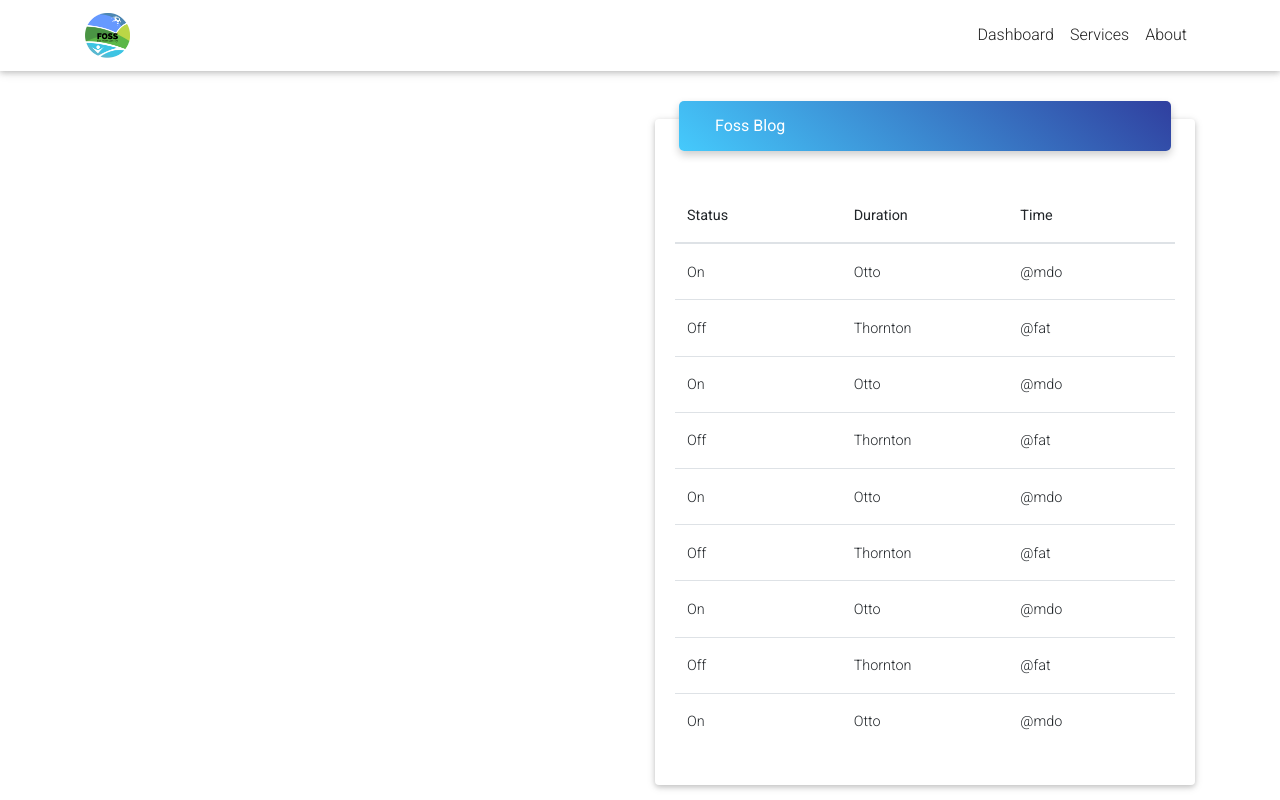
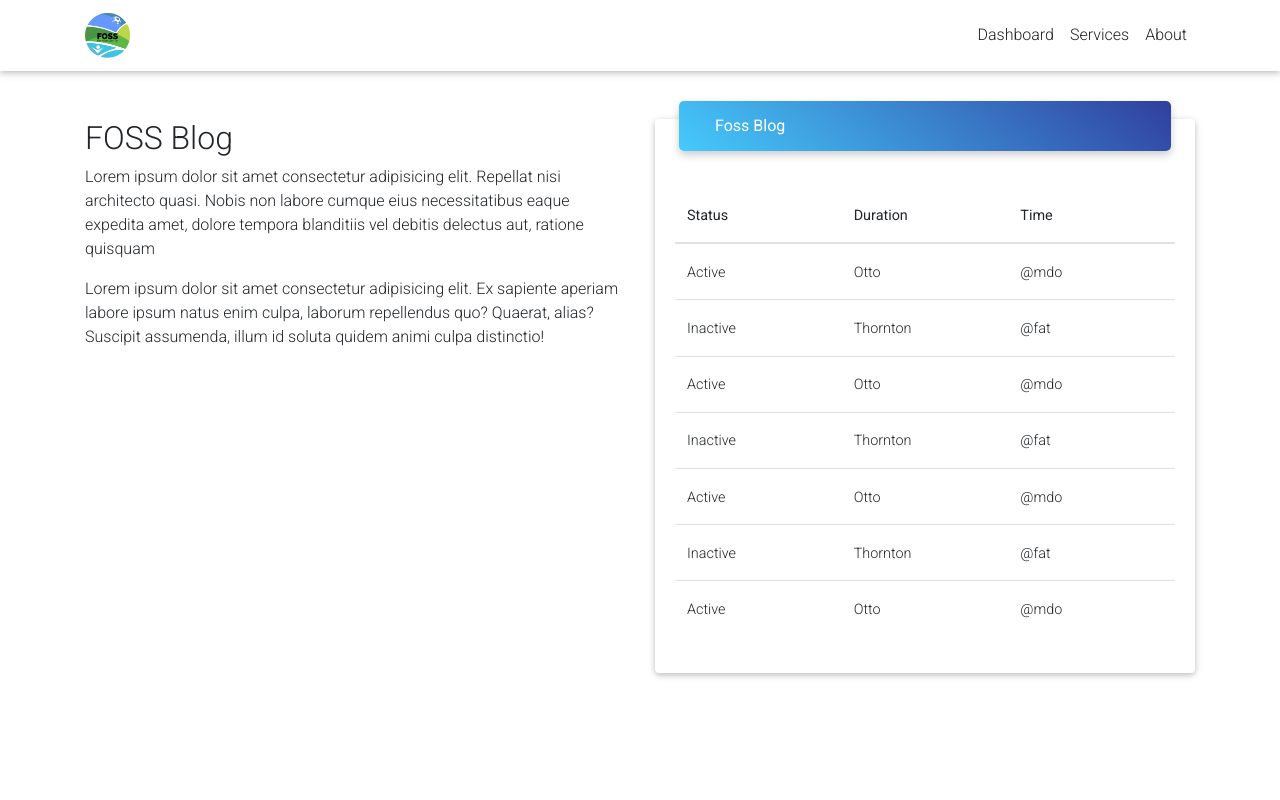
Before and after one commit to fossnsbm/Privacy-Dashboad, a React (Create React App) app: page /Blog in a window 1280 px wide. Built offline with nearby package versions, Linux system fonts and the light colour scheme.

Commit message:
blog page dummy content

```diff
--- a/src/Components/pages/blog/Blog.css
+++ b/src/Components/pages/blog/Blog.css
@@ -5,3 +5,6 @@
     border: 0 !important;
     height: 50px;
 }
+.blogpara{
+    text-align: left;
+}
--- a/src/Components/pages/blog/Blog.jsx
+++ b/src/Components/pages/blog/Blog.jsx
@@ -8,7 +8,7 @@ const Blog = (props) => {
 
       {
         'label': 'Status',
-        'field': 'first',
+        'field': 'status',
         'sort': 'asc'
       },
       {
@@ -26,64 +26,49 @@ const Blog = (props) => {
     rows: [
       {
 
-        'first': 'On',
+        'status': 'Active',
         'last': 'Otto',
         'username': '@mdo',
       },
       {
 
-        'first': 'Off',
+        'status': 'Inactive',
         'last': 'Thornton',
         'username': '@fat',
       },
 
       {
 
-        'first': 'On',
+        'status': 'Active',
         'last': 'Otto',
         'username': '@mdo',
       },
       {
 
-        'first': 'Off',
+        'status': 'Inactive',
         'last': 'Thornton',
         'username': '@fat',
       },
 
       {
 
-        'first': 'On',
+        'status': 'Active',
         'last': 'Otto',
         'username': '@mdo',
       },
       {
 
-        'first': 'Off',
+        'status': 'Inactive',
         'last': 'Thornton',
         'username': '@fat',
       },
 
       {
 
-        'first': 'On',
+        'status': 'Active',
         'last': 'Otto',
         'username': '@mdo',
-      },
-      {
-
-        'first': 'Off',
-        'last': 'Thornton',
-        'username': '@fat',
-      },
-
-      {
-
-        'first': 'On',
-        'last': 'Otto',
-        'username': '@mdo',
-      },
-
-
+      }
     ]
   };
 
@@ -92,7 +77,9 @@ const Blog = (props) => {
        <MDBRow>
 
               <MDBCol className="lg-6">
-
+                <h2>FOSS Blog</h2>
+                <p className="blogpara">Lorem ipsum dolor sit amet consectetur adipisicing elit. Repellat nisi architecto quasi. Nobis non labore cumque eius necessitatibus eaque expedita amet, dolore tempora blanditiis vel debitis delectus aut, ratione quisquam</p>
+                <p className="blogpara">Lorem ipsum dolor sit amet consectetur adipisicing elit. Ex sapiente aperiam labore ipsum natus enim culpa, laborum repellendus quo? Quaerat, alias? Suscipit assumenda, illum id soluta quidem animi culpa distinctio!</p>
               </MDBCol>
 
            <MDBCol className="lg-6">
```
